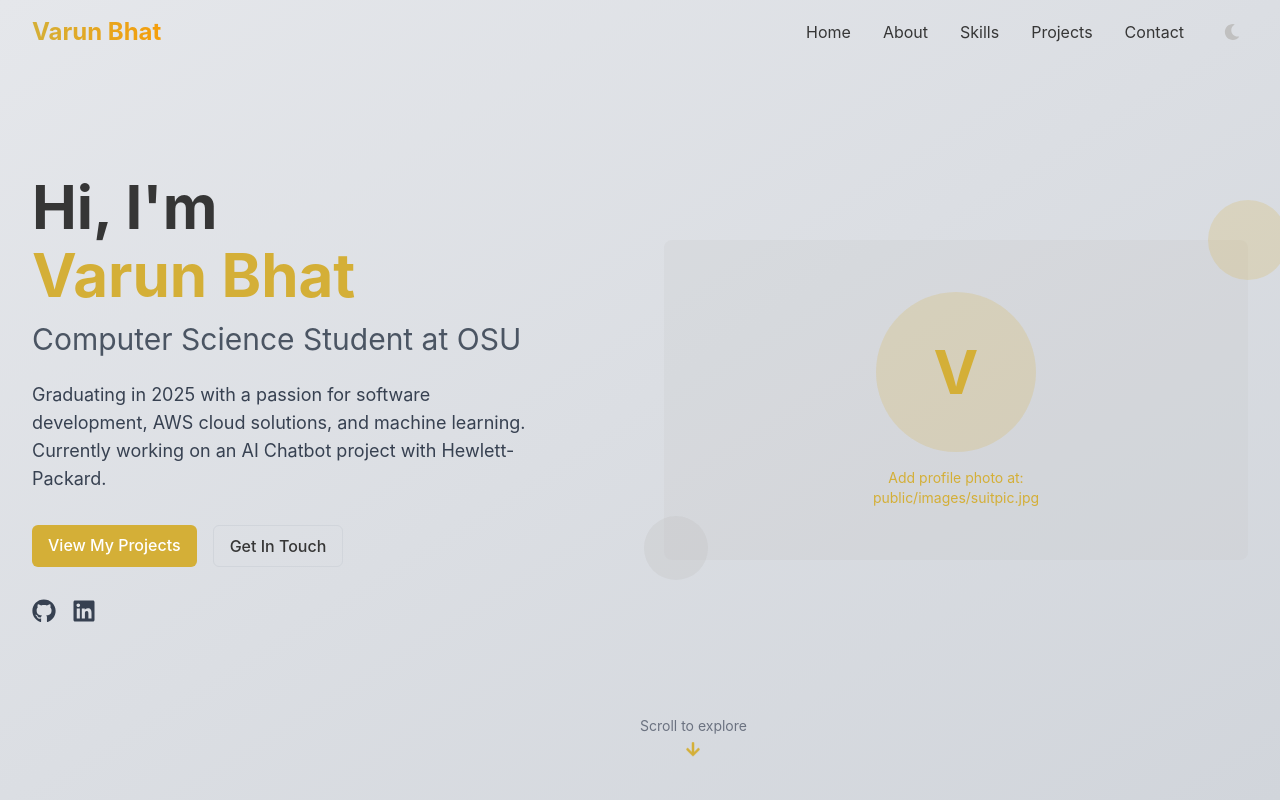
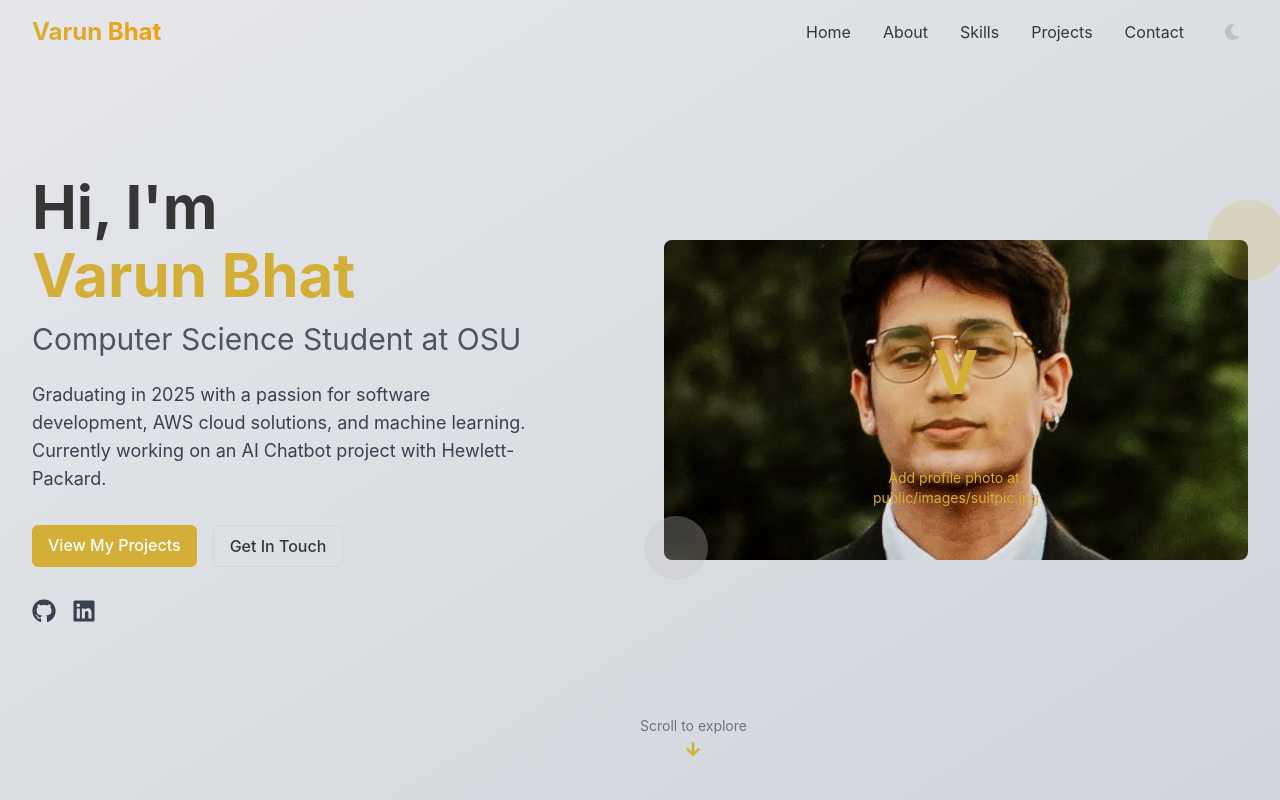
Before and after one commit to varbhat10/Resume, a Next.js app: page /Resume/ in a window 1280 px wide. Shown: the top 800 px of the page. Built offline with nearby package versions, Linux system fonts and the light colour scheme.

Commit message:
Fix image path for profile photo

```diff
--- a/app/page.tsx
+++ b/app/page.tsx
@@ -68,12 +68,28 @@ export default function Home() {
               className="hidden lg:block relative"
             >
               <div className="relative w-full h-80 bg-accent/20 dark:bg-primary/20 rounded-lg overflow-hidden flex items-center justify-center">
-                {/* Placeholder with initial */}
-                <div className="text-center text-primary">
-                  <div className="w-40 h-40 rounded-full bg-primary/20 flex items-center justify-center mb-4 mx-auto">
-                    <span className="text-6xl font-bold">V</span>
+                {/* Photo with fallback */}
+                <div className="relative w-full h-full">
+                  <Image
+                    src="/images/suitpic.jpg"
+                    alt="Varun Bhat"
+                    fill
+                    style={{ objectFit: 'cover' }}
+                    priority
+                    onError={(e) => {
+                      // If image fails to load, fallback will show (styled div below)
+                      const target = e.target as HTMLImageElement;
+                      target.style.display = 'none';
+                    }}
+                  />
+
+                  {/* Fallback that shows if image doesn't load */}
+                  <div className="absolute inset-0 flex flex-col items-center justify-center text-primary">
+                    <div className="w-40 h-40 rounded-full bg-primary/20 flex items-center justify-center mb-4">
+                      <span className="text-6xl font-bold">V</span>
+                    </div>
+                    <p className="text-sm text-center">Add profile photo at:<br />public/images/suitpic.jpg</p>
                   </div>
-                  <p className="text-sm">Add profile photo at:<br />public/images/suitpic.jpg</p>
                 </div>
               </div>
 
```
